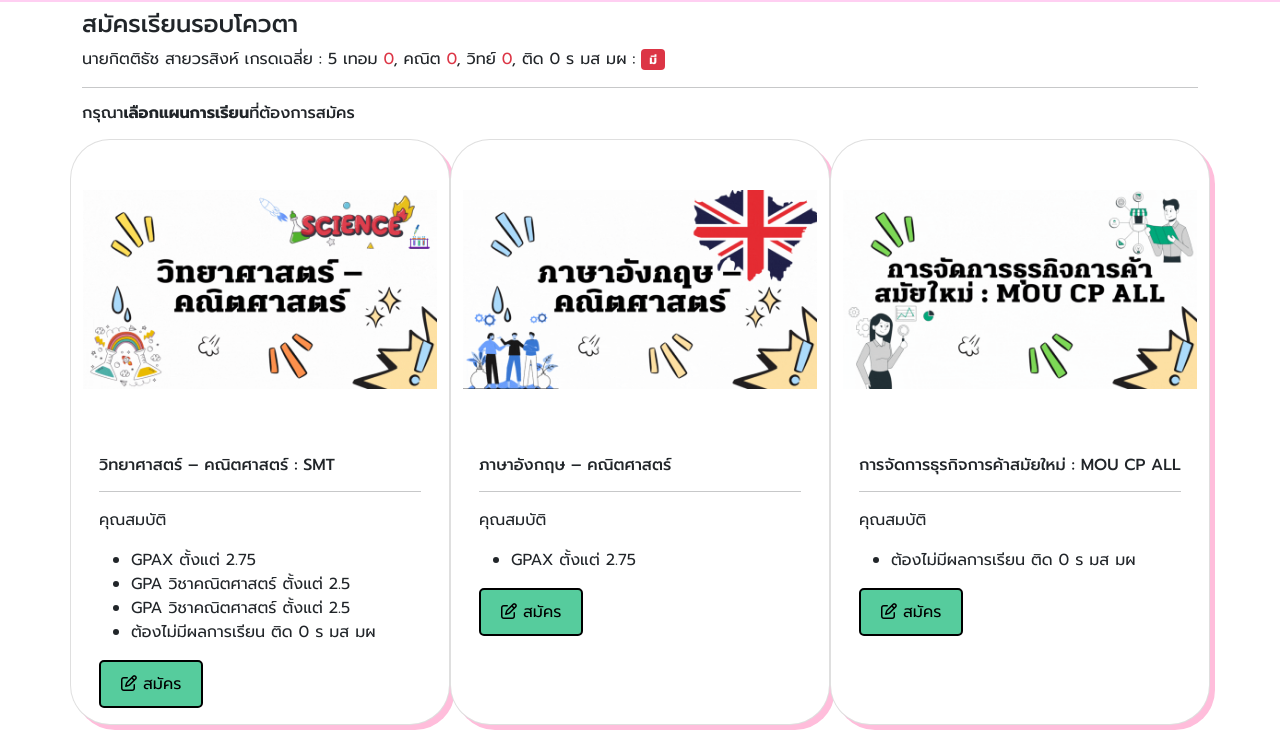
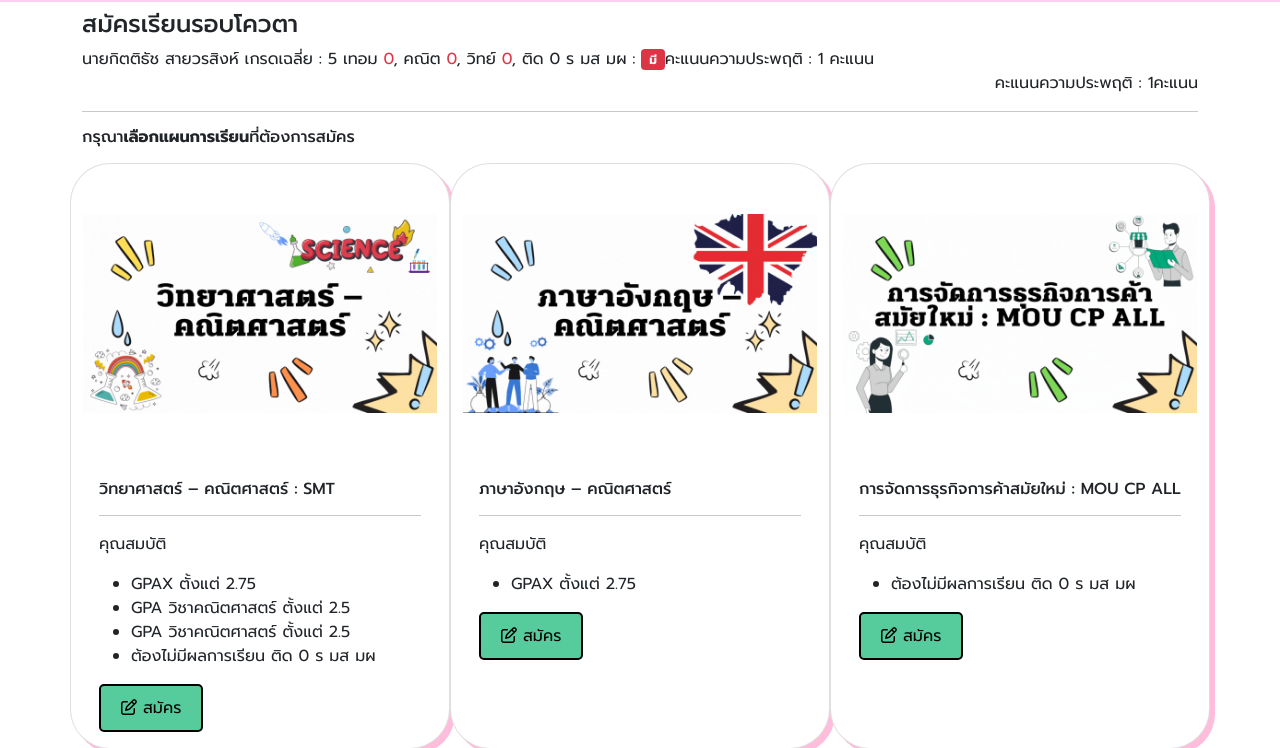
Before and after one commit to MasterMong/Registerpk, a PHP site: page /choose.php in a window 1280 px wide. Shown: the part 54-802 px from the top of the page. Run offline with PHP 8.4, Linux system fonts and the light colour scheme; a user stored in the database is signed in; some libraries are stand-ins or nearby versions.

Commit message:
Add files via upload

```diff
--- a/account.php
+++ b/account.php
@@ -42,6 +42,7 @@
                         <?php
                     }
                     ?>
+                    <div><span>คะแนนความประพฤติ : </span><?php echo $_SESSION['point'];?>คะแนน</div>
                     <hr>
                 <?php
                 } else {
--- a/choose.php
+++ b/choose.php
@@ -28,15 +28,16 @@
             <?php
                 if (isset($_SESSION['username'])) {
                 ?>
-
                     <?php
                     if ($_SESSION['zero'] == 1) {
                         ?>
-                        <div><span><?php echo $_SESSION['name'];?></span><span> เกรดเฉลี่ย : </span>5 เทอม <span class="text-danger"><?php echo $_SESSION['grade'];?></span>, คณิต <span class="text-danger"><?php echo $_SESSION['math'];?></span>, วิทย์ <span class="text-danger"><?php echo $_SESSION['sci'];?></span>, <span>ติด 0 ร มส มผ : </span> <span class="badge bg-danger">มี</span></div>
+                        <div><span><?php echo $_SESSION['name'];?></span><span> เกรดเฉลี่ย : </span>5 เทอม <span class="text-danger"><?php echo $_SESSION['grade'];?></span>, คณิต <span class="text-danger"><?php echo $_SESSION['math'];?></span>, วิทย์ <span class="text-danger"><?php echo $_SESSION['sci'];?></span>, <span>ติด 0 ร มส มผ : </span> <span class="badge bg-danger">มี</span><span class="text-end"><span class="text-end">คะแนนความประพฤติ : </span><?php echo $_SESSION['point'];?> คะแนน</span></div>
+                        <div class="text-end"><span>คะแนนความประพฤติ : </span><?php echo $_SESSION['point'];?>คะแนน</div>
                         <?php
                     } else {
                         ?>
-                        <div><span><?php echo $_SESSION['name'];?></span><span> เกรดเฉลี่ย : </span>5 เทอม <span class="text-danger"><?php echo $_SESSION['grade'];?></span>, คณิต <span class="text-danger"><?php echo $_SESSION['math'];?></span>, วิทย์ <span class="text-danger"><?php echo $_SESSION['sci'];?></span>, <span>ติด 0 ร มส มผ : </span> <span class="badge bg-success">ไม่มี</span></div>
+                        <div><span><?php echo $_SESSION['name'];?></span><span> เกรดเฉลี่ย : </span>5 เทอม <span class="text-danger"><?php echo $_SESSION['grade'];?></span>, คณิต <span class="text-danger"><?php echo $_SESSION['math'];?></span>, วิทย์ <span class="text-danger"><?php echo $_SESSION['sci'];?></span>, <span>ติด 0 ร มส มผ : </span> <span class="badge bg-success">ไม่มี</span><span class="text-end"><span class="text-end">คะแนนความประพฤติ : </span><?php echo $_SESSION['point'];?> คะแนน</span></div>
+
                         <?php
                     }
                     ?>
--- a/helper/server/login.php
+++ b/helper/server/login.php
@@ -15,8 +15,10 @@
     $_SESSION['math'] = $data->math;
     $_SESSION['sci'] = $data->sci;
     $_SESSION['zero'] = $data->zero;
+    $_SESSION['point'] = $data->point;
     $_SESSION['name'] = $data->name;
     $_SESSION['plan'] = $data->plan;
+
     session_write_close();
     header("Location: ../../account.php");
 } else {
```
